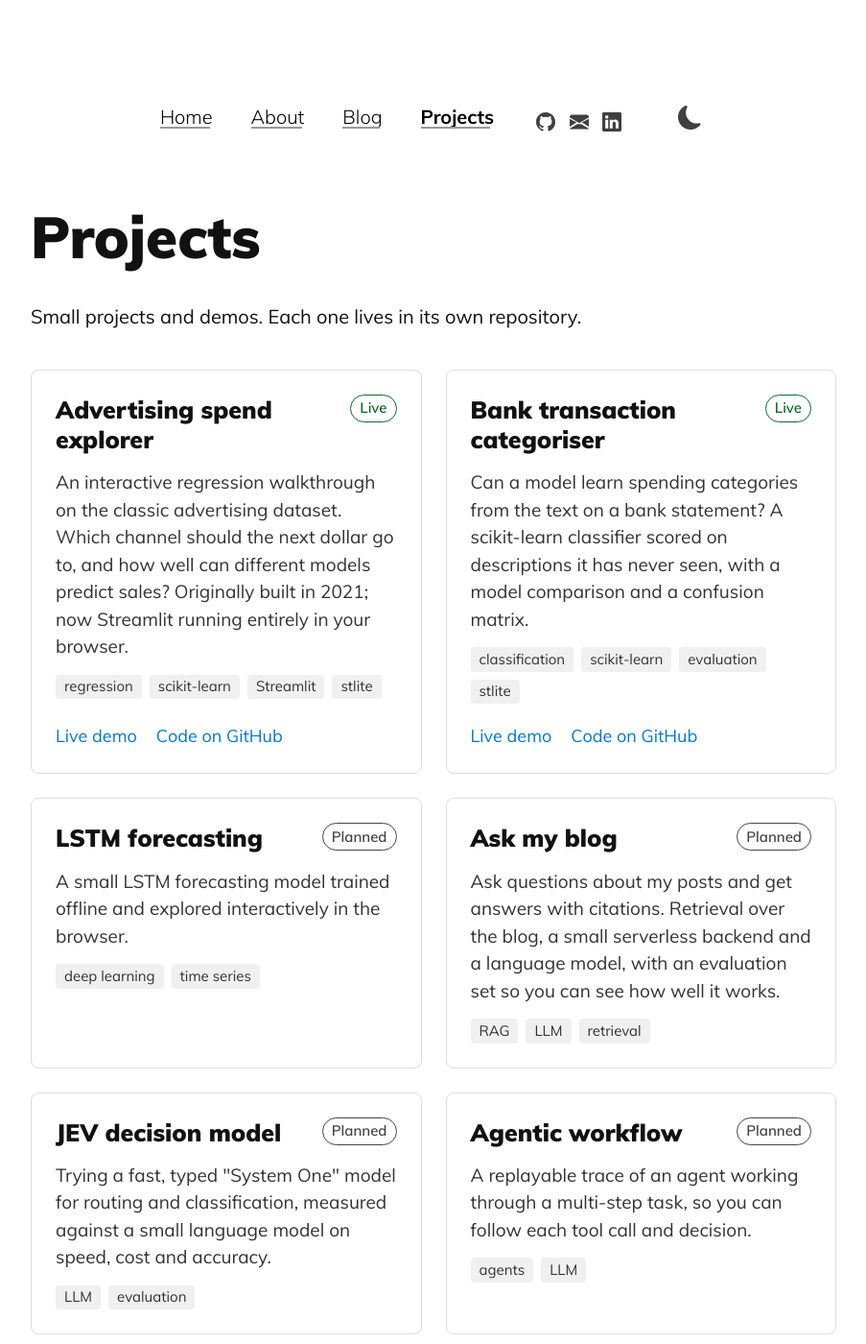
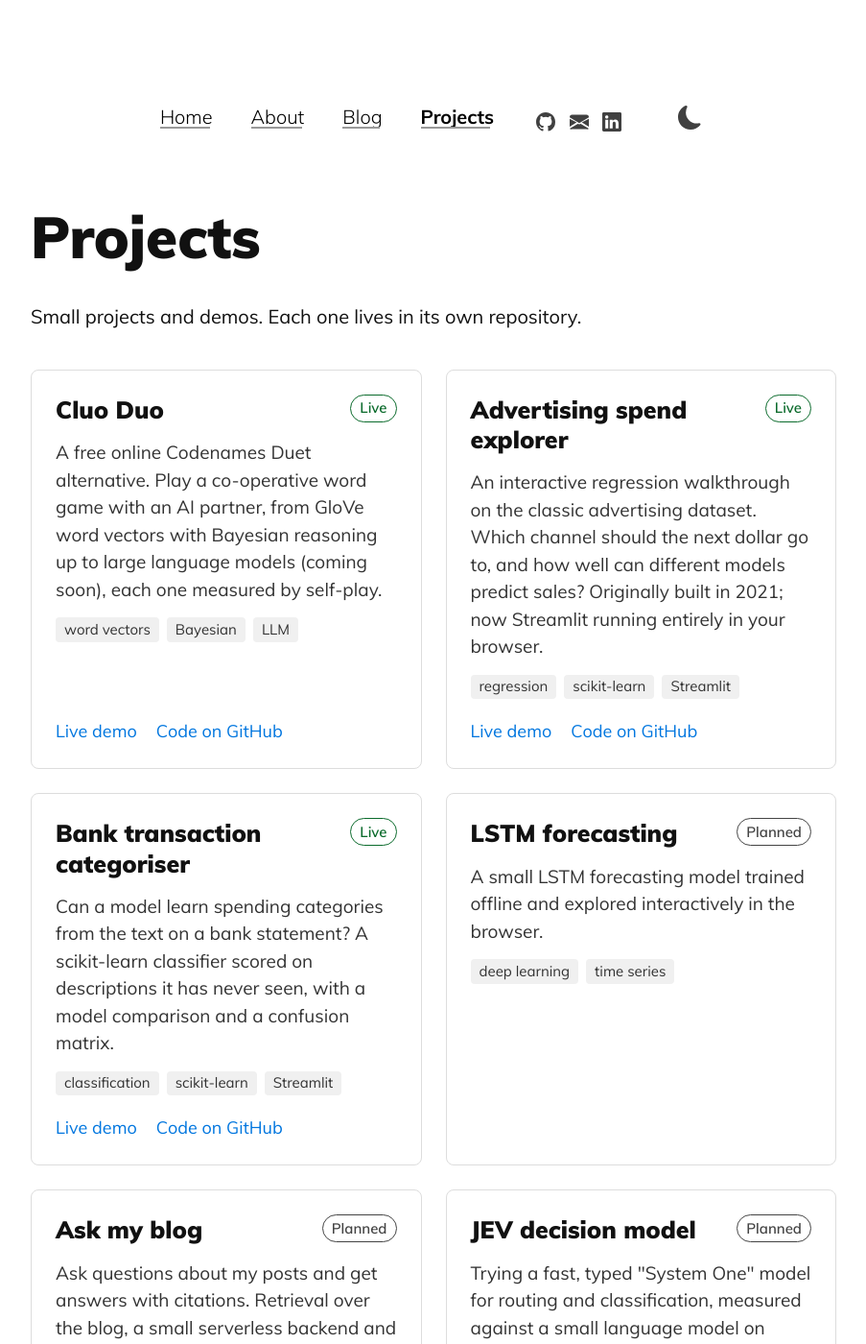
Before and after one commit to ryanward-io/ryanward-io.github.io, a Jekyll site: the page built from projects/index.md, in a window 1280 px wide and 1400 px high. Shown: the whole window at 96% size, without its empty margins (188-1091 px from the left). Built offline with Jekyll 4.4.1, drawn with Linux system fonts in a browser that asks for light colours.

Commit message:
Projects: add Cluo Duo; at most three tags per card

```diff
--- a/_data/projects.yml
+++ b/_data/projects.yml
@@ -1,16 +1,24 @@
 # Cards on /projects/. Status is one of: live, building, planned, archived.
 # Optional links: demo (live demo URL), repo (GitHub URL), post (blog post path).
+# At most 3 tags per card.
+- title: Cluo Duo
+  status: live
+  summary: A free online Codenames Duet alternative. Play a co-operative word game with an AI partner, from GloVe word vectors with Bayesian reasoning up to large language models (coming soon), each one measured by self-play.
+  tags: [word vectors, Bayesian, LLM]
+  demo: https://ryanward.dev/cluo-duo/
+  repo: https://github.com/ryanward-io/cluo-duo
+
 - title: Advertising spend explorer
   status: live
   summary: An interactive regression walkthrough on the classic advertising dataset. Which channel should the next dollar go to, and how well can different models predict sales? Originally built in 2021; now Streamlit running entirely in your browser.
-  tags: [regression, scikit-learn, Streamlit, stlite]
+  tags: [regression, scikit-learn, Streamlit]
   demo: https://ryanward.dev/advertising-spend-explorer/
   repo: https://github.com/ryanward-io/advertising-spend-explorer
 
 - title: Bank transaction categoriser
   status: live
   summary: Can a model learn spending categories from the text on a bank statement? A scikit-learn classifier scored on descriptions it has never seen, with a model comparison and a confusion matrix.
-  tags: [classification, scikit-learn, evaluation, stlite]
+  tags: [classification, scikit-learn, Streamlit]
   demo: https://ryanward.dev/bank-transaction-categoriser/
   repo: https://github.com/ryanward-io/bank-transaction-categoriser
 
```
